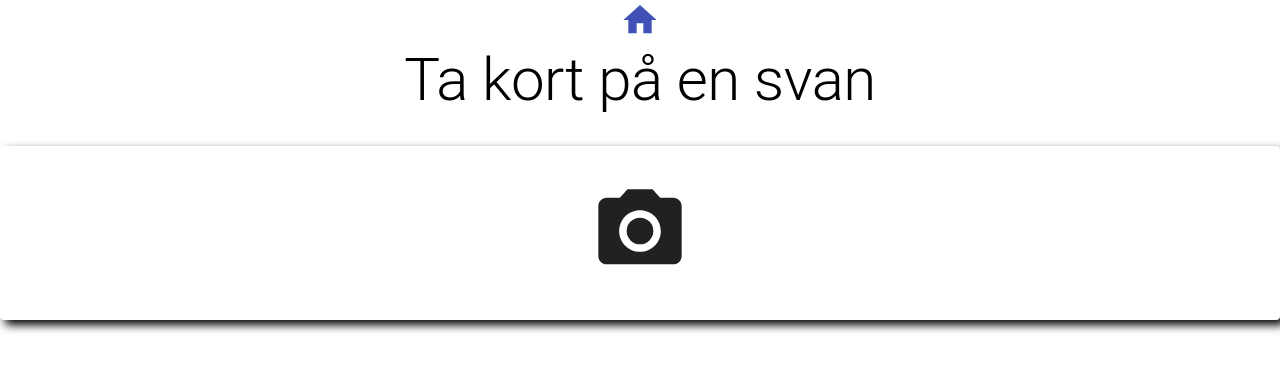
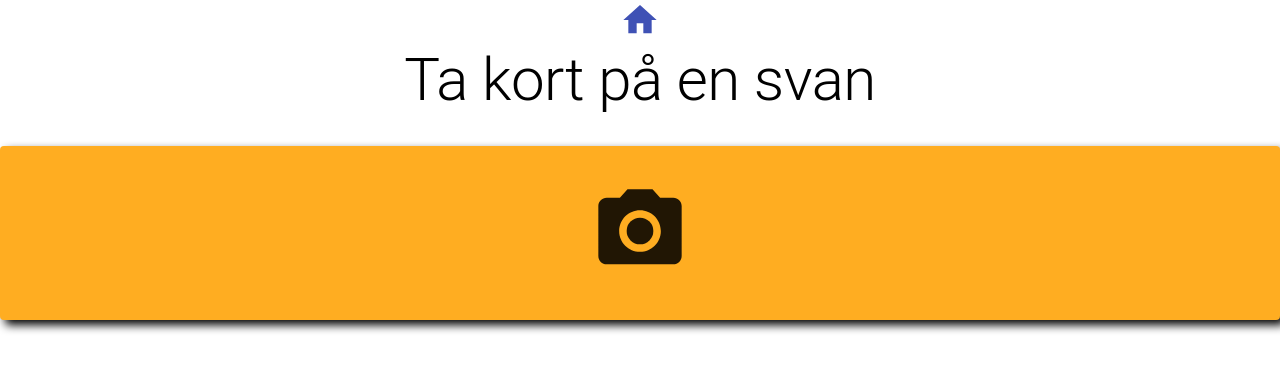
Before and after one commit to GabrielBjorlin/Min-beloning, a Next.js app: page /dagens-uppdrag/uppdrag in a window 1280 px wide. Shown: the top 370 px of the page. Built offline with nearby package versions, Linux system fonts and the light colour scheme.

Commit message:
Uppdrag sida (med kamera) färg

```diff
--- a/pages/dagens-uppdrag/uppdrag.js
+++ b/pages/dagens-uppdrag/uppdrag.js
@@ -1,6 +1,6 @@
 import { Grid, Paper, Typography } from "@material-ui/core"
 import React from "react"
-import styles from "../../styles/Home.module.css"
+import styles from "../../styles/Uppdrag.module.css"
 import CameraAltIcon from "@mui/icons-material/CameraAlt"
 
 const Uppdrag = () => {
--- /dev/null
+++ b/styles/Uppdrag.module.css
@@ -0,0 +1,10 @@
+.container {
+  text-align: center;
+}
+
+.paper {
+  padding: 35px;
+  box-shadow: 5px 5px 10px black !important;
+  margin-bottom: 20px;
+  background-color: #ffad21 !important;
+}
```
